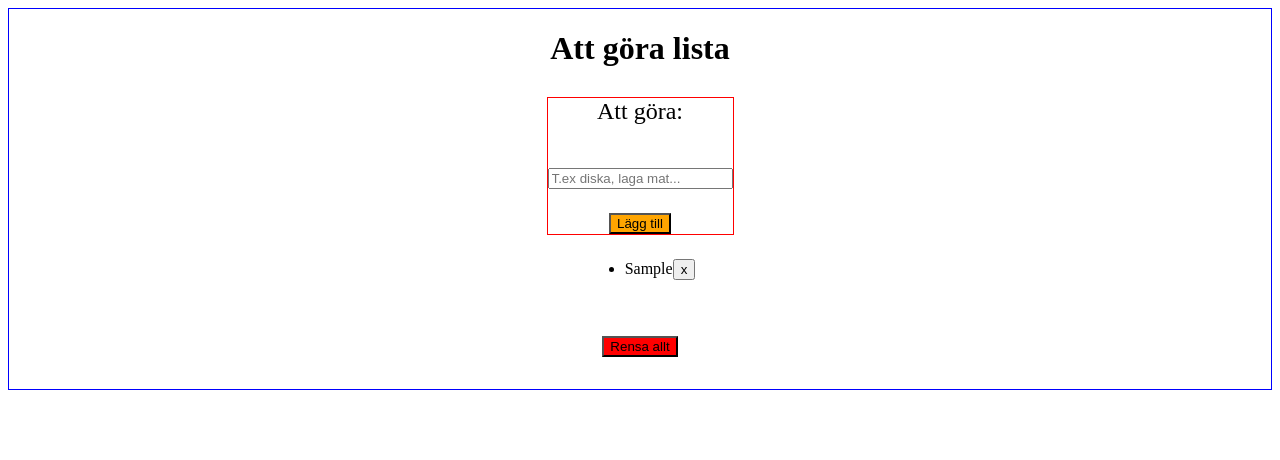
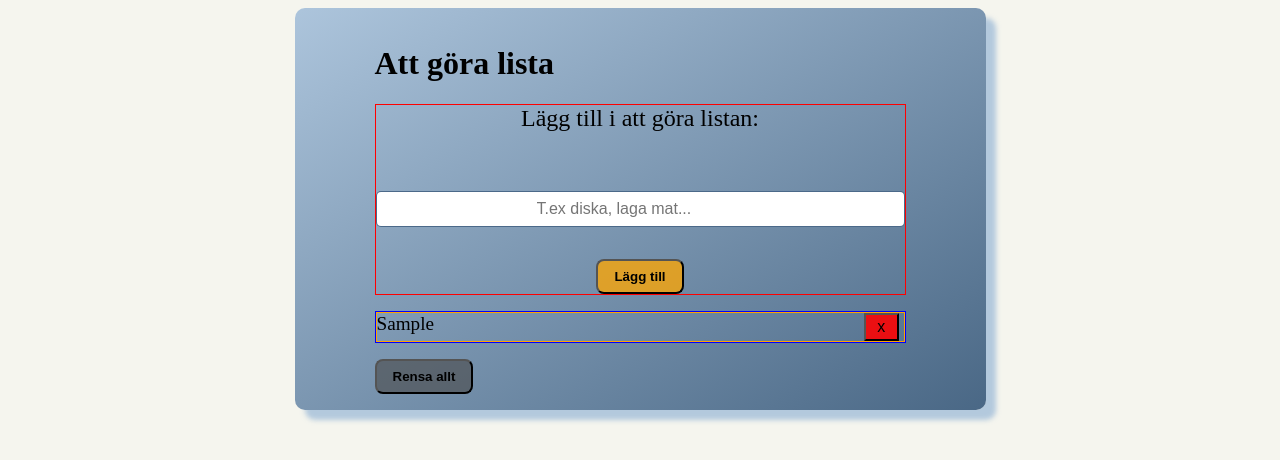
Before and after one commit to hannaroos/Todo-list, a plain HTML site: page index.html in a window 1280 px wide. Both pictures are taken after typing "Sample" into the empty fields and a click on the button "Lägg till". Drawn offline with Linux system fonts and the light colour scheme.

Commit message:
add styling

```diff
--- a/index.html
+++ b/index.html
@@ -8,10 +8,12 @@
     <link rel="stylesheet" href="style.css">
 </head>
 <body>
+
+    <main class="container">
         <h1>Att göra lista</h1>
 
         <form id="todo-form">
-            <label for ="to-do">Att göra:</label><br>
+                <label for ="to-do">Lägg till i att göra listan:</label><br>
                 <input type="text" id="todo-input" placeholder="T.ex diska, laga mat...">
                 <button id="to-do-btn">Lägg till</button>
         </form>
@@ -19,6 +21,7 @@
         </ul>
 
         <button id="clear-btn">Rensa allt</button>
+    </main>
 
 </body>
 </html>
--- a/script.js
+++ b/script.js
@@ -26,6 +26,8 @@ toDoForm.addEventListener("submit", (e) => {
         const del = document.createElement("button");
         del.textContent = "x";
 
+        del.classList.add("del-btn");
+
         del.addEventListener("click", (e) => {
             e.target.parentElement.remove(); //e.target är knappen som klickas på och parentElement är knappens föräldrar - dess li.
         });
--- a/style.css
+++ b/style.css
@@ -6,25 +6,75 @@ body {
     display: flex;
     flex-direction: column;
     align-items: center;
-    gap: 0.5rem;
-    border: solid 1px blue;
+    gap: 2rem;
+    background-color: #f1f1e7b0;
+}
+
+.container {
+    flex: 1;
+    padding: 1rem 5rem;
+    background-image: linear-gradient(to left top, #163d66c4, #89add3ab);
+    border-radius: 10px;
+    box-shadow: 10px 10px 5px #89add39c;
+
+
 }
 
 #todo-form {
-    border: solid 1px red;
     font-size: 1.5rem;
     display: flex;
     flex-direction: column;
     align-items: center;
-    gap: 0.5rem;
+    gap: 1rem;
+    border: solid 1px red;
+}
+
+#todo-input {
+    padding: 0.5rem 10rem;
+    flex: 1;
+    border: solid 1px #163d66c4;
+    font-size: 1rem;
+    border-radius: 5px;
+
 }
 
 #to-do-btn {
-    background-color: orange;
+    background-color: rgba(255, 166, 0, 0.76);
     margin-top: 1rem;
+    padding: 0.5rem 1rem;
+    border-radius: 0.5rem;
+    font-weight: bold;
+}
+
+#list-container {
+    border: solid 1px blue;
+}
+
+li {
+    border: solid 1px orange;
+    display: flex;
+    justify-content: space-between;
+    font-size: 1.2rem;
+    text-align: center;
+}
+
+ul{
+    list-style: none;
+    padding: 0;
+}
+
+.del-btn {
+    background-color: rgba(255, 0, 0, 0.877);
+    border-radius: 1px;
+    margin: 0px 5px;
+    padding: 0.2rem 0.7rem;
+    font-size: 1rem;
+
 }
 
 #clear-btn {
-    margin: 2rem;
-    background-color: red;
+    background-color: rgba(75, 75, 75, 0.623);
+    padding: 0.5rem 1rem;
+    border-radius: 0.5rem;
+    font-weight: bold;
 }
```
Lines whose indentation alone changed are shown as unchanged.
